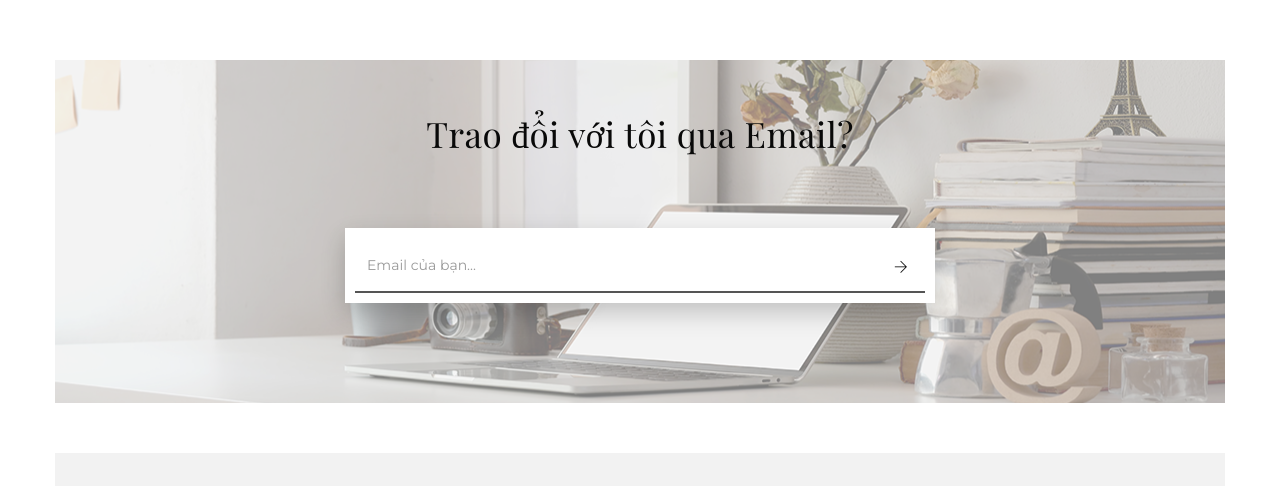
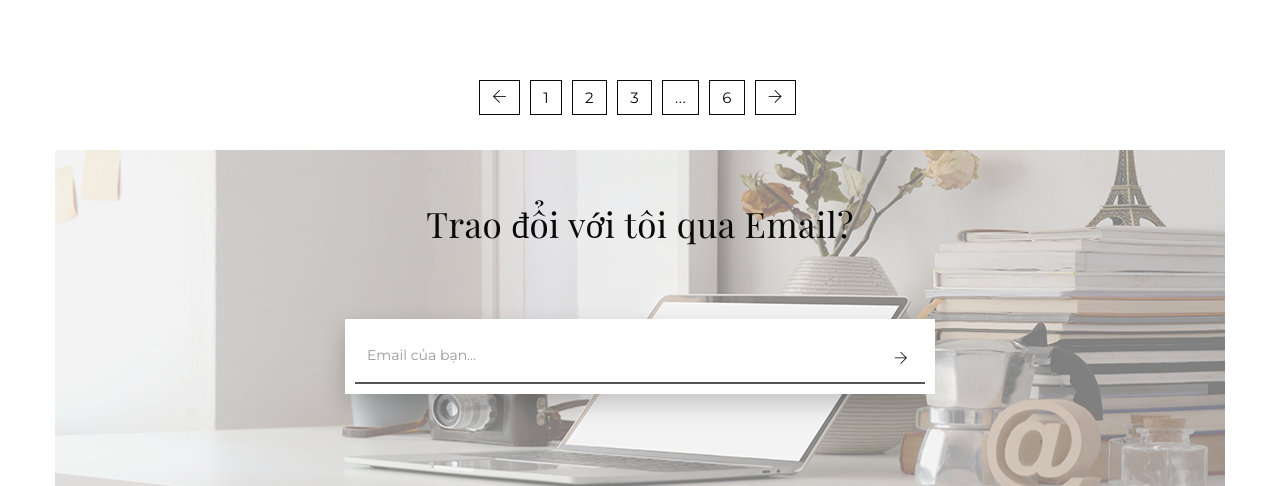
Before and after one commit to minhhai203/minhhai203.github.io, a plain HTML site: page album.html in a window 1280 px wide. Shown: the part 10749-11235 px from the top of the page. Drawn offline with nearby package versions, Linux system fonts and the light colour scheme; animation ran at ten frames a second; files whose address does not match are found by name.

Commit message:
update số trang tiếp theo

```diff
--- a/album.html
+++ b/album.html
@@ -1821,6 +1821,19 @@
 	<!-- End of portfolio section
 		============================================= -->
 
+		<div class="blog-pagination text-center">
+						<ul class="pagination">
+							<li><a href="#"><span class="ti-arrow-left"></span></a></li>
+							<li><a href="#">1</a></li>
+							<li><a href="#">2</a></li>
+							<li><a href="#">3</a></li>
+							<li><a href="#">...</a></li>
+							<li><a href="#">6</a></li>
+							<li><a href="#"><span class="ti-arrow-right"></span></a></li>
+						</ul>
+					</div>
+						<br>
+
 	<!-- Start of newsletter section
 		============================================= -->
 		<section id="newsletter" class="newsletter-section">
```
